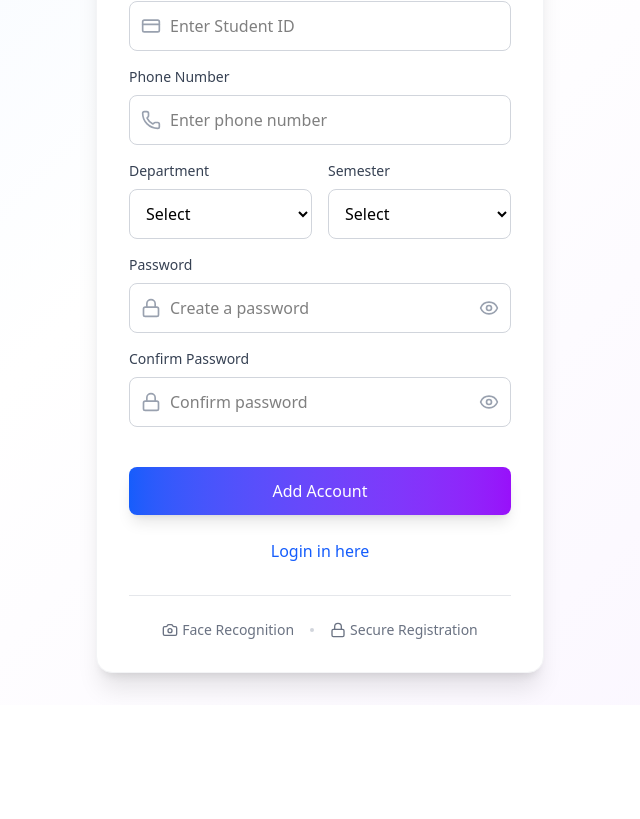
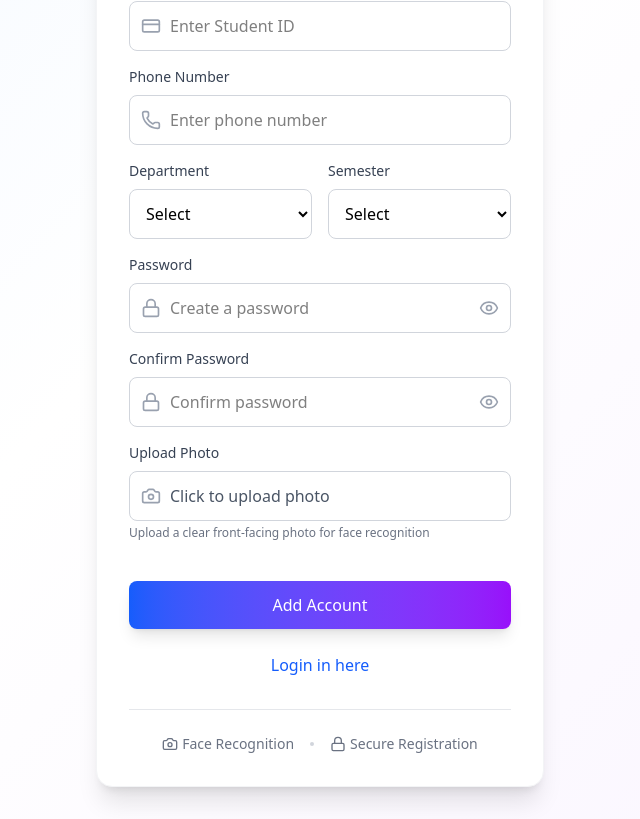
Before and after one commit to npratik0/Attendance_System, a React (Vite) app in the folder frontend/: page /signup in a window 1280 px wide. Shown: the part 560-1379 px from the top of the page, without its empty margins (320-960 px from the left). Before the commit the page ends 1265 px from the top, so only its background shows below. Built offline with nearby package versions, Linux system fonts and the light colour scheme.

Commit message:
Made some changes in add user page

```diff
--- a/frontend/src/App.jsx
+++ b/frontend/src/App.jsx
@@ -61,7 +61,7 @@ function App() {
     <Router>
       <Routes>
         {/* <Route path="/" element={<LandingPage />} /> */}
-        <Route path="/" element={<Signup />} /> ✅ Start page changed
+        <Route path="/" element={<AdminDashboard />} /> ✅ Start page changed
         <Route path="/login" element={<Login />} />
         <Route path="/signup" element={<Signup />} />
         <Route path="/admin-login" element={<AdminLogin />} />
--- a/frontend/src/pages/AdminDashboard.jsx
+++ b/frontend/src/pages/AdminDashboard.jsx
@@ -1,4 +1,4 @@
-import React, { useState,useEffect } from 'react';
+import React, { useState, useEffect } from 'react';
 import { useNavigate } from 'react-router-dom';
 import axios from 'axios';
 
@@ -372,6 +372,8 @@ const DashboardContent = () => {
 // Manage Users Content Component
 const ManageUsersContent = () => {
     const [searchTerm, setSearchTerm] = useState('');
+    const navigate = useNavigate(); // ✅ This is missing in your snippet
+
 
     const users = [
         { id: 1, name: 'John Doe', email: 'john.doe@email.com', role: 'Student' },
@@ -409,7 +411,8 @@ const ManageUsersContent = () => {
                             className="w-full pl-10 pr-4 py-2 border border-gray-300 rounded-lg focus:outline-none focus:ring-2 focus:ring-blue-500 focus:border-transparent"
                         />
                     </div>
-                    <button className="bg-gradient-to-r from-blue-600 to-purple-600 text-white px-6 py-2 rounded-lg hover:shadow-lg transition-all duration-200">
+                    <button onClick={() => navigate("/signup")}
+                        className="bg-gradient-to-r from-blue-600 to-purple-600 text-white px-6 py-2 rounded-lg hover:shadow-lg transition-all duration-200">
                         Add User
                     </button>
                 </div>
@@ -754,8 +757,7 @@ const TicketsContent = () => {
                             <button
                                 key={status}
                                 onClick={() => setFilterStatus(status)}
-                className={`px-3 py-1 rounded-full text-sm font-medium transition-all duration-200 ${
-                  filterStatus === status
+                                className={`px-3 py-1 rounded-full text-sm font-medium transition-all duration-200 ${filterStatus === status
                                     ? status === 'approved'
                                         ? 'bg-green-100 text-green-800'
                                         : status === 'pending'
@@ -798,8 +800,7 @@ const TicketsContent = () => {
                                     </td>
                                     <td className="py-3 px-4">
                                         <span
-                      className={`px-2 py-1 rounded-full text-xs font-medium ${
-                        ticket.status === 'pending'
+                                            className={`px-2 py-1 rounded-full text-xs font-medium ${ticket.status === 'pending'
                                                 ? 'bg-yellow-100 text-yellow-800'
                                                 : ticket.status === 'approved'
                                                     ? 'bg-green-100 text-green-800'
--- a/frontend/src/pages/Signup.jsx
+++ b/frontend/src/pages/Signup.jsx
@@ -16,7 +16,8 @@ const Signup = ({ onSwitchToLogin }) => {
         confirmPassword: '',
         department: '',
         semester: '',
-        employeeId: ''
+        employeeId: '',
+        profileImage: null // Add this to track the file
     });
 
     const handleInputChange = (e) => {
@@ -25,12 +26,6 @@ const Signup = ({ onSwitchToLogin }) => {
             [e.target.name]: e.target.value
         });
     };
-
-    // const handleSubmit = (e) => {
-    //     e.preventDefault();
-    //     // Handle signup logic here
-    //     console.log('Signup attempt:', { userType, formData });
-    // };
 
     const handleSubmit = async (e) => {
         e.preventDefault();
@@ -46,29 +41,35 @@ const Signup = ({ onSwitchToLogin }) => {
             return;
         }
 
-        const payload = {
-            fullName: formData.fullName,
-            email: formData.email,
-            phone: formData.phone,
-            password: formData.password,
-            confirmPassword: formData.confirmPassword, // ✅ required
-            role: userType,
-            department: formData.department
+        // Create FormData object to handle file upload
+        const formDataToSend = new FormData();
 
-        };
+        // Add all form fields to FormData
+        formDataToSend.append('fullName', formData.fullName);
+        formDataToSend.append('email', formData.email);
+        formDataToSend.append('phone', formData.phone);
+        formDataToSend.append('password', formData.password);
+        formDataToSend.append('confirmPassword', formData.confirmPassword);
+        formDataToSend.append('role', userType);
+        formDataToSend.append('department', formData.department);
 
         if (userType === 'student') {
-            payload.studentId = formData.studentId;
-            payload.semester = formData.semester;
+            formDataToSend.append('studentId', formData.studentId);
+            formDataToSend.append('semester', formData.semester);
         } else {
-            payload.employeeId = formData.employeeId;
+            formDataToSend.append('employeeId', formData.employeeId);
+        }
+
+        // Add the profile image file if it exists
+        if (formData.profileImage) {
+            formDataToSend.append('profileImage', formData.profileImage);
         }
 
         try {
             const response = await fetch('http://localhost:5000/api/auth/signup', {
                 method: 'POST',
-                headers: { 'Content-Type': 'application/json' },
-                body: JSON.stringify(payload)
+                // Don't set Content-Type header when using FormData - let browser set it
+                body: formDataToSend
             });
 
             const data = await response.json();
@@ -78,15 +79,12 @@ const Signup = ({ onSwitchToLogin }) => {
             }
 
             alert('Account created successfully!');
-            //
             navigate('/login');
         } catch (error) {
             console.error('Signup error:', error);
             alert(error.message);
         }
     };
-
-
 
     const toggleUserType = (type) => {
         setUserType(type);
@@ -99,7 +97,8 @@ const Signup = ({ onSwitchToLogin }) => {
             confirmPassword: '',
             department: '',
             semester: '',
-            employeeId: ''
+            employeeId: '',
+            profileImage: null
         });
     };
 
@@ -145,7 +144,7 @@ const Signup = ({ onSwitchToLogin }) => {
                         </div>
 
                         {/* Signup Form */}
-                        <div className="space-y-4">
+                        <form onSubmit={handleSubmit} className="space-y-4">
                             {/* Full Name */}
                             <div>
                                 <label className="block text-sm font-medium text-gray-700 mb-2">
@@ -358,25 +357,47 @@ const Signup = ({ onSwitchToLogin }) => {
                                 </div>
                             </div>
 
+                            {/* Upload Photo */}
+                            <div>
+                                <label className="block text-sm font-medium text-gray-700 mb-2">
+                                    Upload Photo
+                                </label>
+                                <div className="relative flex items-center">
+                                    <div className="absolute left-3 text-gray-400">
+                                        <Camera className="w-5 h-5" />
+                                    </div>
+                                    <label
+                                        htmlFor="profileImage"
+                                        className="w-full pl-10 pr-4 py-3 border border-gray-300 rounded-lg cursor-pointer text-gray-600 bg-white hover:bg-gray-50 focus:ring-2 focus:ring-blue-500 focus:border-transparent transition-all duration-200"
+                                    >
+                                        {formData.profileImage ? formData.profileImage.name : 'Click to upload photo'}
+                                    </label>
+                                    <input
+                                        id="profileImage"
+                                        type="file"
+                                        name="profileImage"
+                                        accept="image/*"
+                                        className="hidden"
+                                        onChange={(e) => setFormData({ ...formData, profileImage: e.target.files[0] })}
+                                    />
+                                </div>
+                                <p className="text-xs text-gray-500 mt-1">
+                                    Upload a clear front-facing photo for face recognition
+                                </p>
+                            </div>
+
                             {/* Create Account Button */}
                             <button
-                                onClick={handleSubmit}
+                                type="submit"
                                 className="w-full bg-gradient-to-r from-blue-600 to-purple-600 text-white py-3 px-4 rounded-lg font-medium hover:from-blue-700 hover:to-purple-700 transform hover:scale-105 transition-all duration-200 shadow-lg mt-6"
                             >
                                 Add Account
                             </button>
-                        </div>
+                        </form>
 
                         {/* Login Link */}
                         <div className="text-center mt-6">
                             <p className="text-gray-600">
-                                {' '}
-                                {/* <button
-                                    onClick={onSwitchToLogin}
-                                    className="text-blue-600 hover:text-blue-700 font-medium"
-                                >
-                                    Sign in here
-                                </button> */}
                                 <Link to="/login" className="text-blue-600 hover:text-blue-700 font-medium">
                                     Login in here
                                 </Link>
```
Lines whose indentation alone changed are shown as unchanged.
